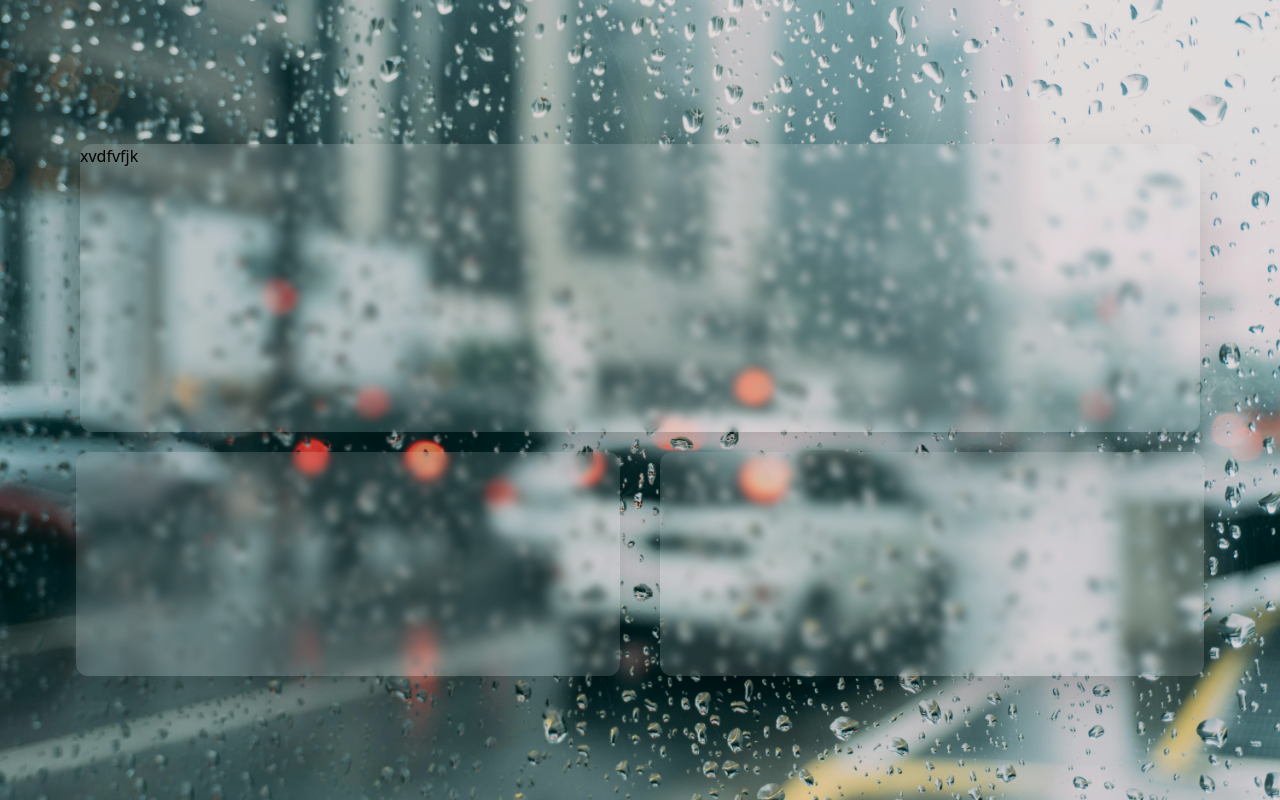
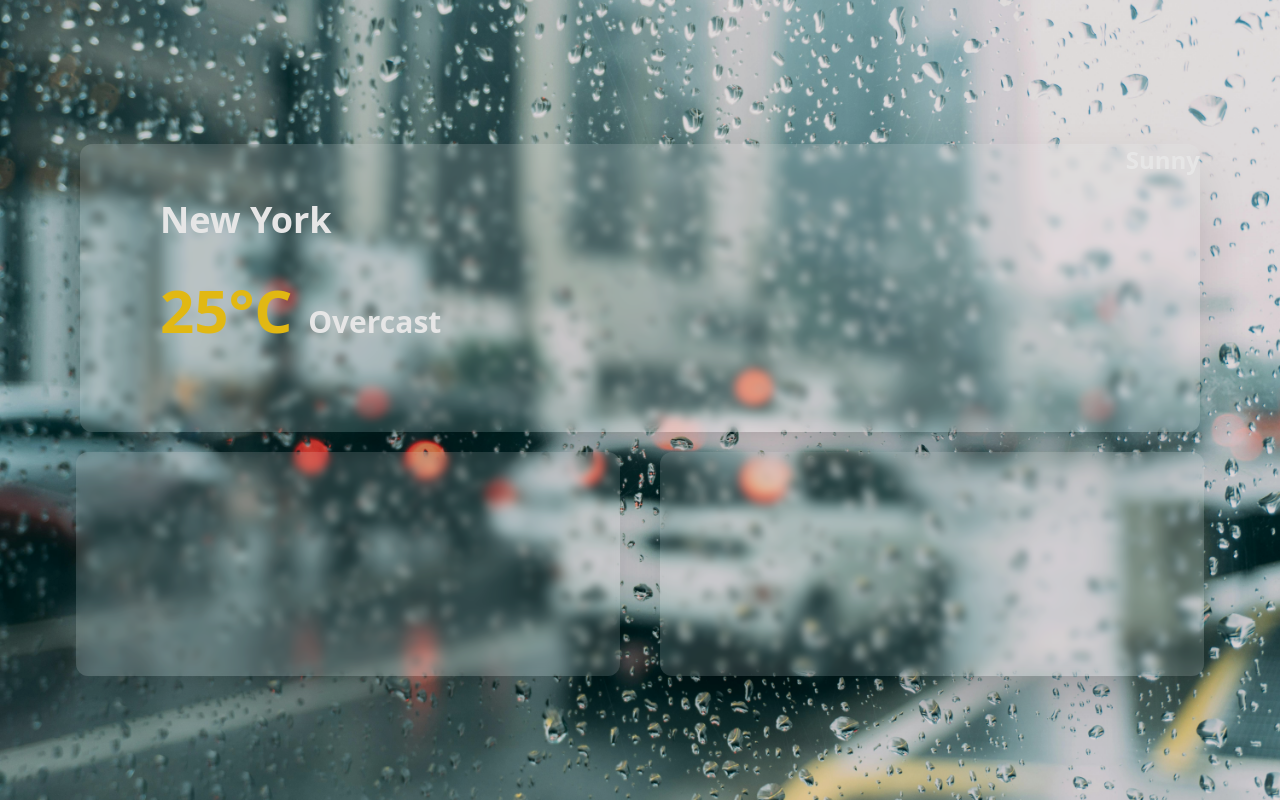
Before and after one commit to someshsrichandan/REACT_PROJECTS_XX, a React (Create React App) app in the folder weather_app/: page / in a window 1280 px wide. Built offline with nearby package versions, Linux system fonts and the light colour scheme.

Commit message:
weather app update

```diff
--- a/weather_app/src/components/Weather.js
+++ b/weather_app/src/components/Weather.js
@@ -11,8 +11,14 @@ export const Weather = () => {
             filter: 'brightness(0.9)'  // Adjust the brightness value as needed
         }}
     >
-            <div className="w-[70rem] h-[18rem] mt-10 backdrop-blur-sm bg-white/15 rounded-xl shadow-2xl ">
-                xvdfvfjk
+            <div className="w-[70rem] h-[18rem] mt-10 backdrop-blur-sm bg-white/15 rounded-xl shadow-2xl flex justify-between ">
+                <div className='flex flex-col right-30 ml-20 mt-14 gap-10 '>
+                    <h1 className="text-4xl text-white font-bold">New York</h1>
+                    <h1 className="text-6xl font-bold text-center text-yellow-400">25°C <span className='text-3xl text-white'>Overcast</span></h1>
+                </div>
+                <div>
+                    <h1 className="text-2xl text-white font-bold text-center">Sunny</h1>
+                </div>
             </div>
             <div className='flex'>
                 <div className='w-[34rem] h-56 m-5 backdrop-blur-sm bg-white/15 rounded-xl shadow-2xl  '>
```
